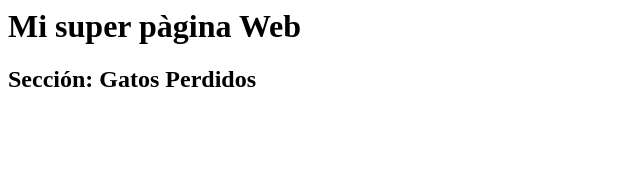
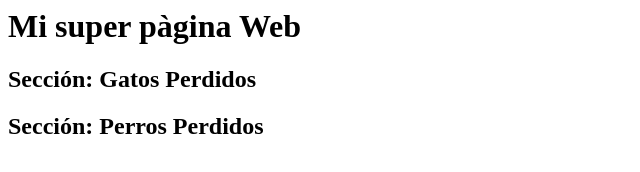
Before and after one commit to omiras/migranpaginaweb, a plain HTML site: page index.html in a window 1280 px wide. Shown: the whole page, without its empty margins (0-640 px from the left). Drawn offline with Linux system fonts and the light colour scheme.

Commit message:
Nueva seccion de perros perdidos

```diff
--- a/index.html
+++ b/index.html
@@ -1,3 +1,5 @@
 <h1>Mi super pàgina Web</h1>
 
 <h2>Sección: Gatos Perdidos</h2>
+
+<h2>Sección: Perros Perdidos</h2>
```
